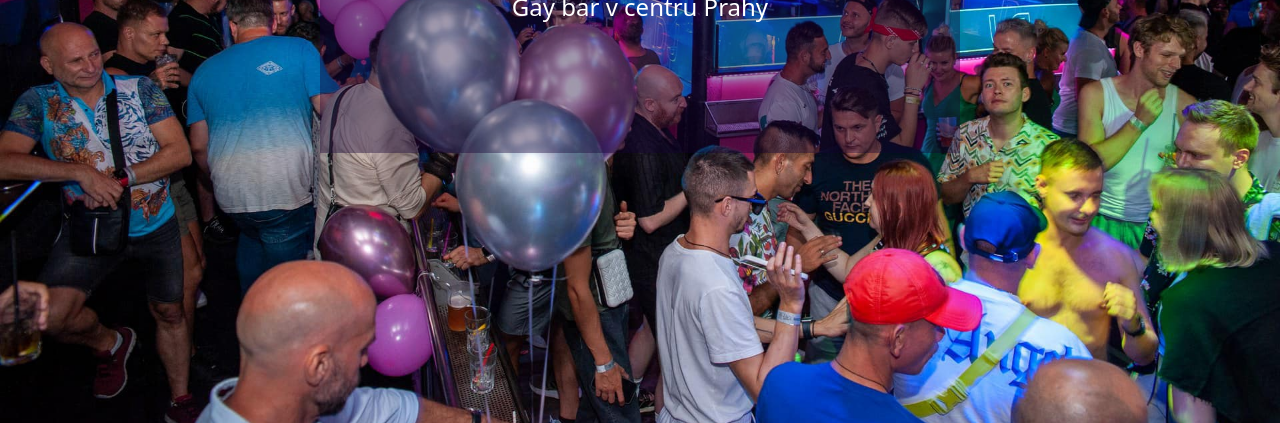
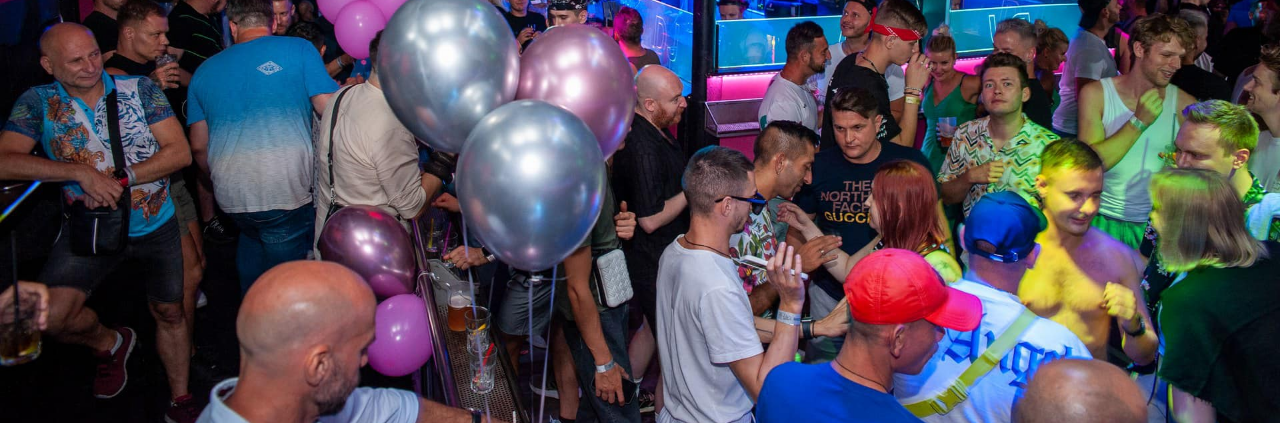
Before and after one commit to VojtaMi/termix_to_deploy, a plain HTML site: page index.html in a window 1280 px wide. Shown: the part 500-923 px from the top of the page. Drawn offline with nearby package versions, Linux system fonts and the light colour scheme.

Commit message:
Add files via upload

```diff
--- a/index.html
+++ b/index.html
@@ -54,7 +54,7 @@
 <!--poster image-->
 <div id="poster" class="mb-5">
     <img src="static/assets/img/poster.jpg" class="d-block w-100 poster-img" alt="Bar">
-    <div class="carousel-caption">
+    <div class="poster-caption">
         <h1>Club Termix</h1>
         <p>Gay bar <span class="responsive-br"><br></span>v centru Prahy</p>
     </div>
```
